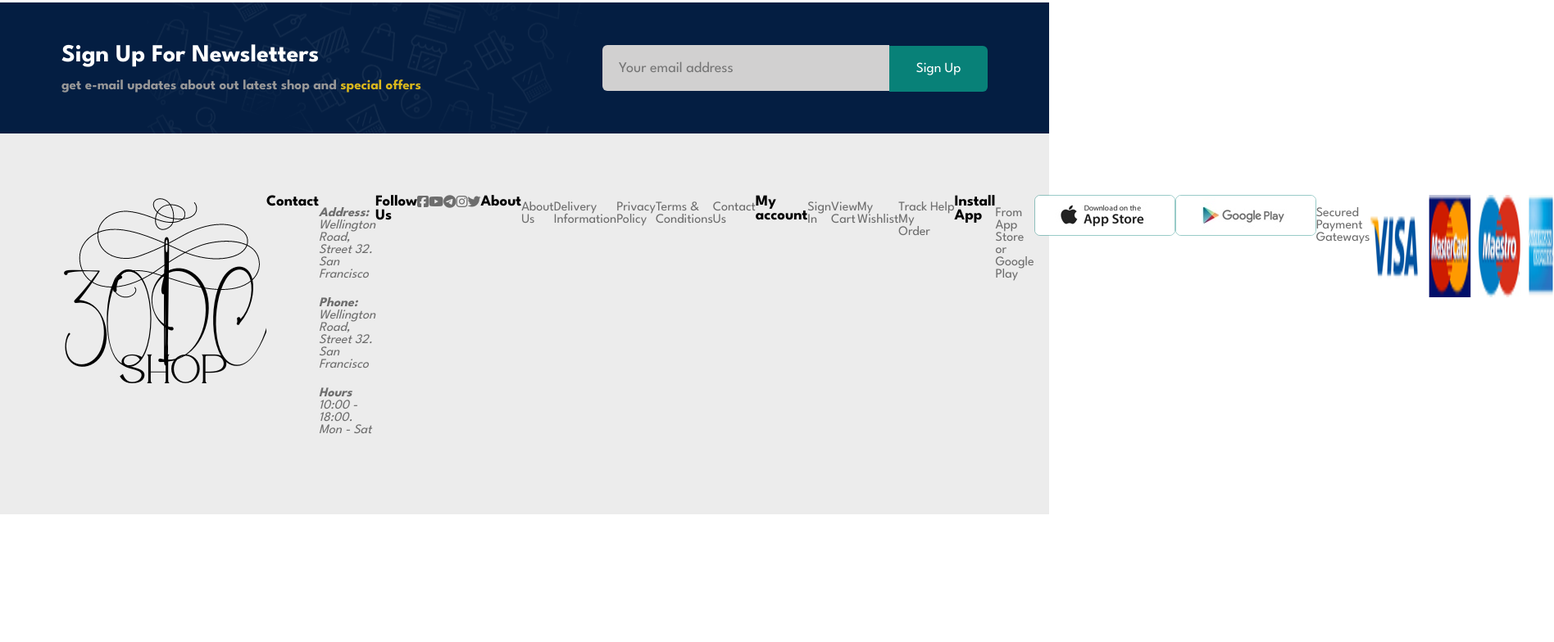
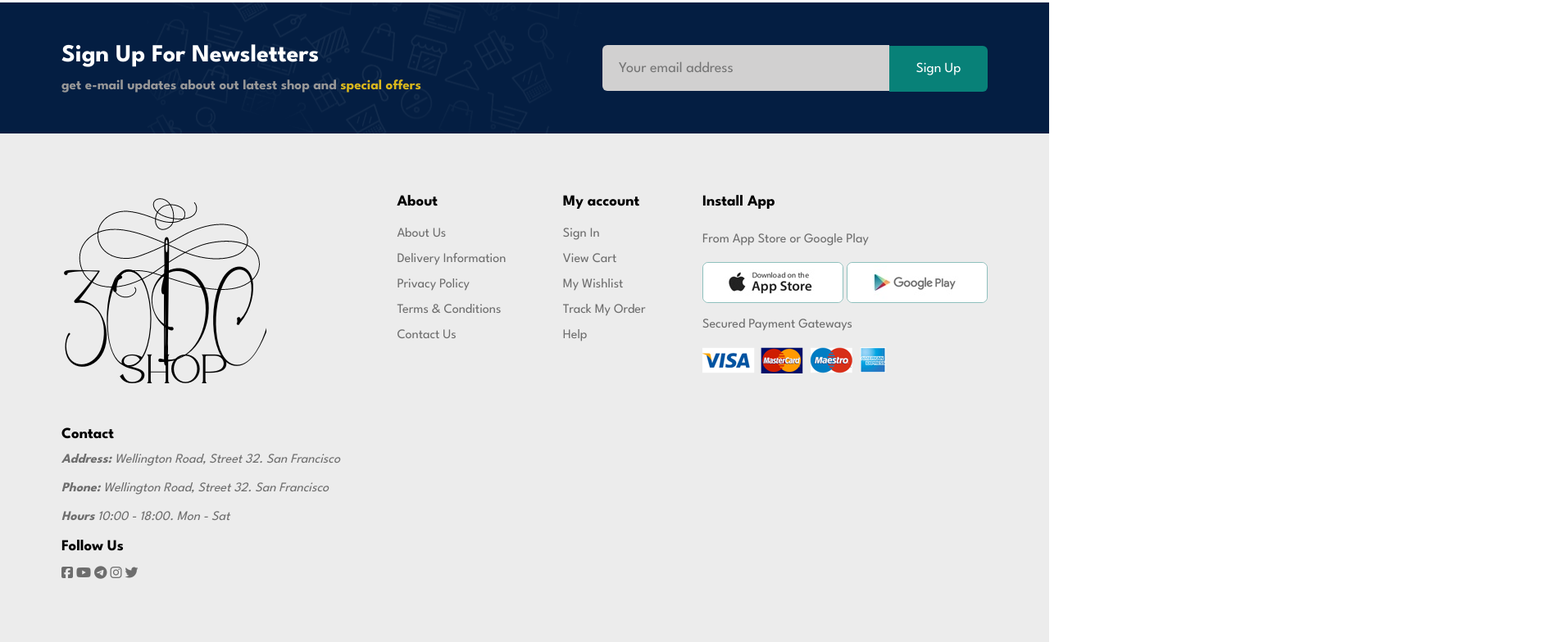
Before and after one commit to iamashwanipatel/Ecommers-ui, a plain HTML site: page index.html in a window 1280 px wide. Shown: the part 4036-4820 px from the top of the page at 82% size, 1896 px wide, since content can reach past the window. Before the commit the page ends 4664 px from the top, so only its background shows below. Drawn offline with Linux system fonts and the light colour scheme; a script that the page names is missing.

Commit message:
Update style.css

```diff
--- a/style.css
+++ b/style.css
@@ -431,9 +431,6 @@ span {
   background-color: #ececec;
 }
 
-#footer div{
-  display: flex;
-}
 #footer p, #footer a{
   color: rgb(109, 109, 109);
   text-decoration: none;
```
